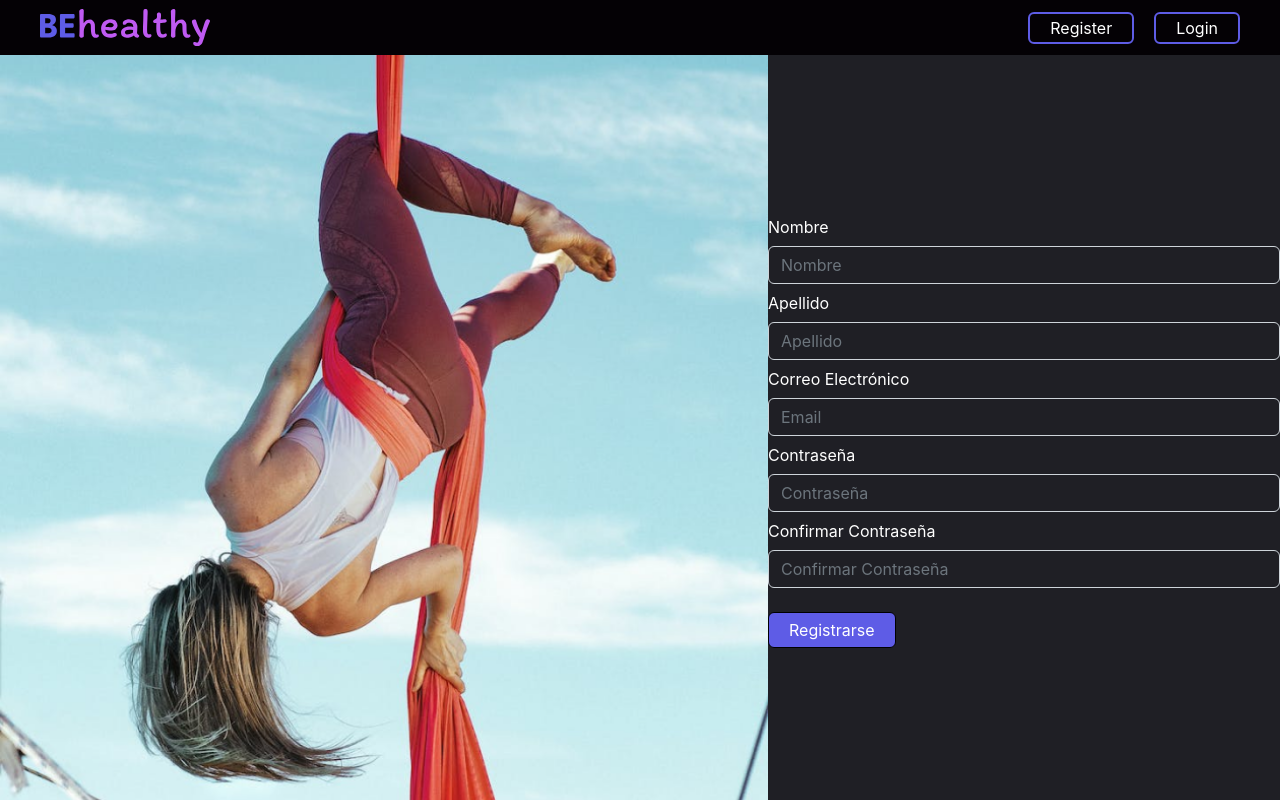
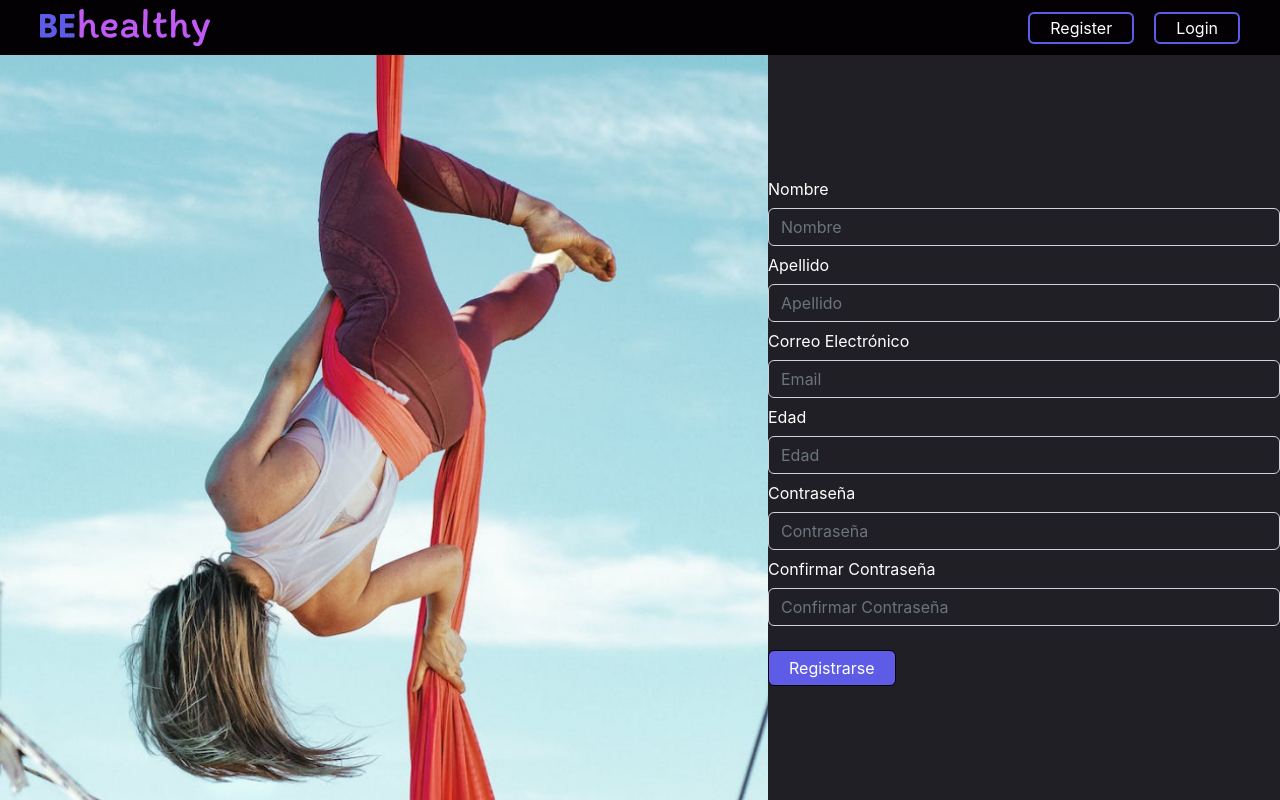
Before and after one commit to carlolb1232/be-healthy-app, a React (Create React App) app in the folder client/: page /register in a window 1280 px wide. Built offline with nearby package versions, Linux system fonts and the light colour scheme.

Commit message:
age agregado desde el back

```diff
--- a/client/src/components/RegisterForm.js
+++ b/client/src/components/RegisterForm.js
@@ -6,7 +6,7 @@ import styles from "../views/styles_modules/Register.module.css"
 
 const RegisterForm = (props) => {
 
-  const { firstName, lastName, email, password, confirmPassword, onSubmitProp } = props;
+  const { firstName, lastName, email, age, password, confirmPassword, onSubmitProp } = props;
 
   return (
     <div >
@@ -15,6 +15,7 @@ const RegisterForm = (props) => {
           firstName: firstName,
           lastName: lastName,
           email: email,
+          age: age,
           password: password,
           confirmPassword: confirmPassword,
         }}
@@ -31,6 +32,9 @@ const RegisterForm = (props) => {
             .email("Correo no valido")
             .min(3, "Este correo electrónico es incorrecto")
             .required("Por favor, ingresa un correo electrónico válido"),
+
+          age: Yup.number()
+            .required("Ingrese una edad"),
 
           password: Yup.string()
             .equals([Yup.ref('confirmPassword'), null], "las contraseñas no son iguales")
@@ -72,6 +76,10 @@ const RegisterForm = (props) => {
                 <Field id='email' type="text" placeholder="Email" className="form-control" name='email' />
                 {errors.email && touched.email && <p>{errors.email}</p>}
 
+                <label htmlFor="age" className="col-form-label">Edad</label>
+                <Field id='age' type="number" placeholder="Edad" className="form-control" name='age' />
+                {errors.age && touched.age && <p>{errors.age}</p>}
+
                 <label htmlFor="password" className="col-sm-2 col-form-label">Contraseña</label>
                 <Field id='password' type="password" placeholder="Contraseña" className="form-control" name='password' />
                 {errors.password && touched.password && <p>{errors.password}</p>}
--- a/client/src/views/Register.js
+++ b/client/src/views/Register.js
@@ -41,7 +41,7 @@ const Register = () => {
       <img src={img_register} alt="imagen de registro" />
       <div className={styles.container_registerForm}>
         {errors.map((err, index) => <div className="alert alert-danger" role="alert" key={index}>{err}</div>)}
-        <RegisterForm firstName="" lastName="" email="" password="" confirmPassword="" onSubmitProp={registrarUsuario} ></RegisterForm>
+        <RegisterForm firstName="" lastName="" email="" age="" password="" confirmPassword="" onSubmitProp={registrarUsuario} ></RegisterForm>
       </div>
     </div>
   );
```
Also changed, not shown: 2 other files (tests, documents, lock files or other folders).
